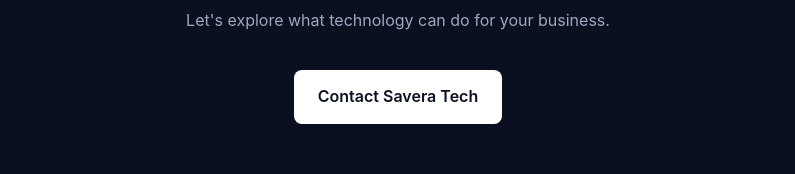
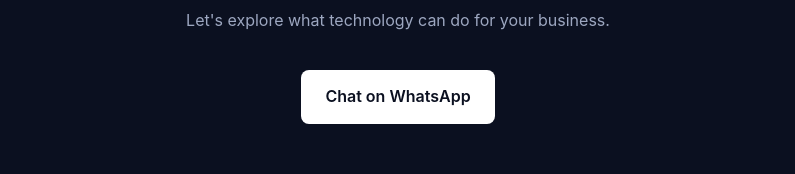
Before and after one commit to touqeer78/savera-tech, a plain HTML site: page index.html in a window 1280 px wide. Shown: the part 2055-2229 px from the top of the page, without its empty margins (242-1037 px from the left). Drawn offline with Linux system fonts and the light colour scheme.

Commit message:
Update the contact section to use the WhatsApp CTA

```diff
--- a/index.html
+++ b/index.html
@@ -336,8 +336,11 @@
           Let's explore what technology can do for your business.
         </p>
 
-        <a class="button" href="mailto:hello@saveratech.com.au">
-          Contact Savera Tech
+        <a class="button"
+           href="https://wa.me/61481238645?text=Hi%20Savera%20Tech%2C%20I%27d%20like%20to%20discuss%20a%20software%20or%20AI%20project."
+           target="_blank"
+           rel="noopener">
+          Chat on WhatsApp
         </a>
 
       </div>
```
